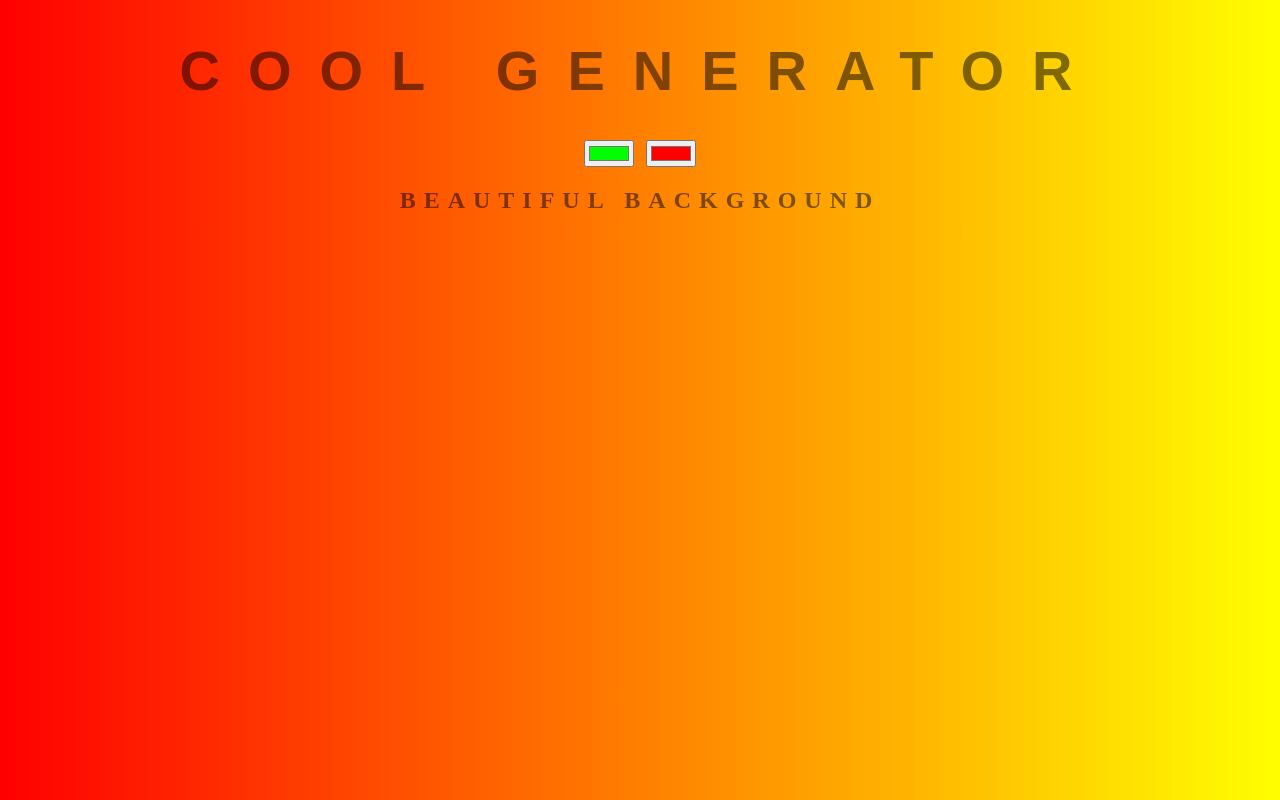
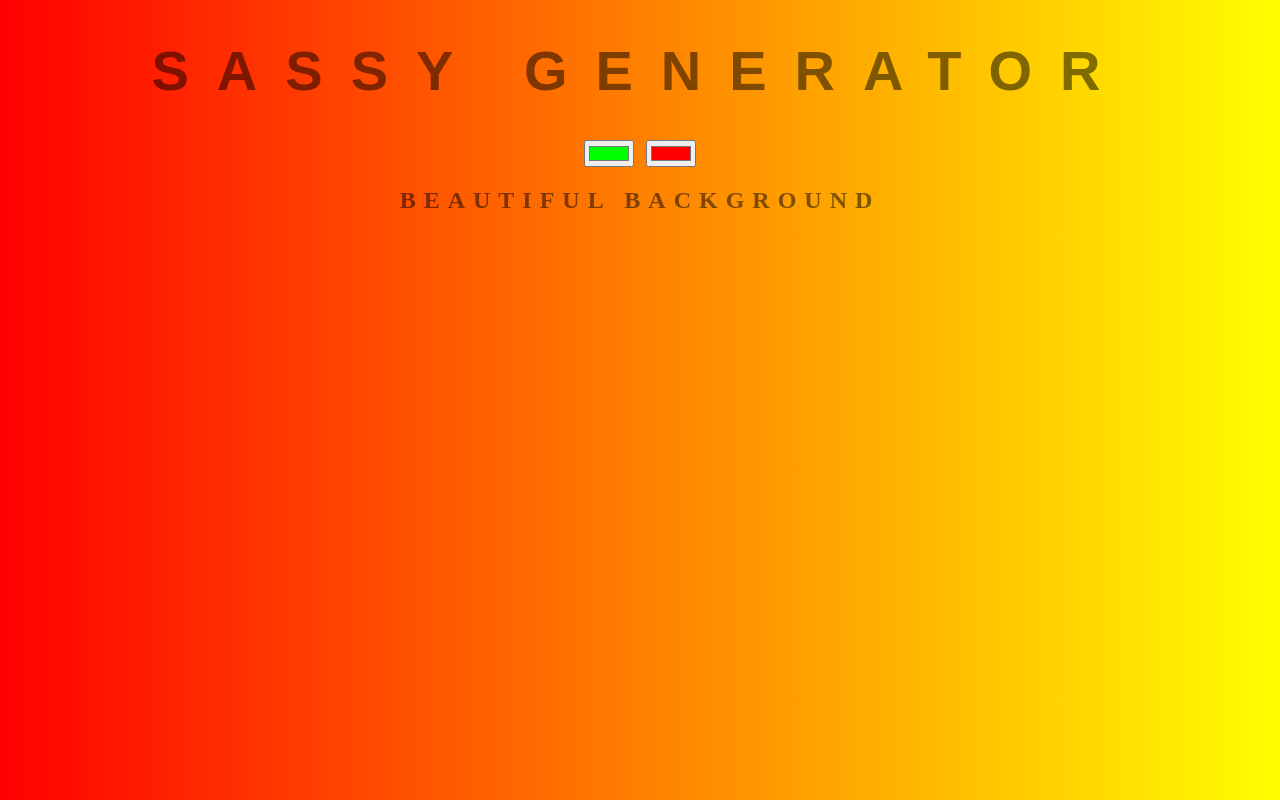
Before and after one commit to PrateetMishra/background-generator, a plain HTML site: page gradient.html in a window 1280 px wide. Drawn offline with Linux system fonts and the light colour scheme.

Commit message:
h1 tag is changed

```diff
--- a/gradient.html
+++ b/gradient.html
@@ -5,7 +5,7 @@
 	<link rel="stylesheet" type="text/css" href="gradstyle.css">
 </head>
 <body id="gradient">
-	<h1>COOL Generator</h1>
+	<h1>SASSY Generator</h1>
 	<input class="color1" type="color" name="color1" value="#00ff00">
 	<input class="color2" type="color" name="color2" value="#ff0000">
 	<h2>Beautiful Background</h2>
```
